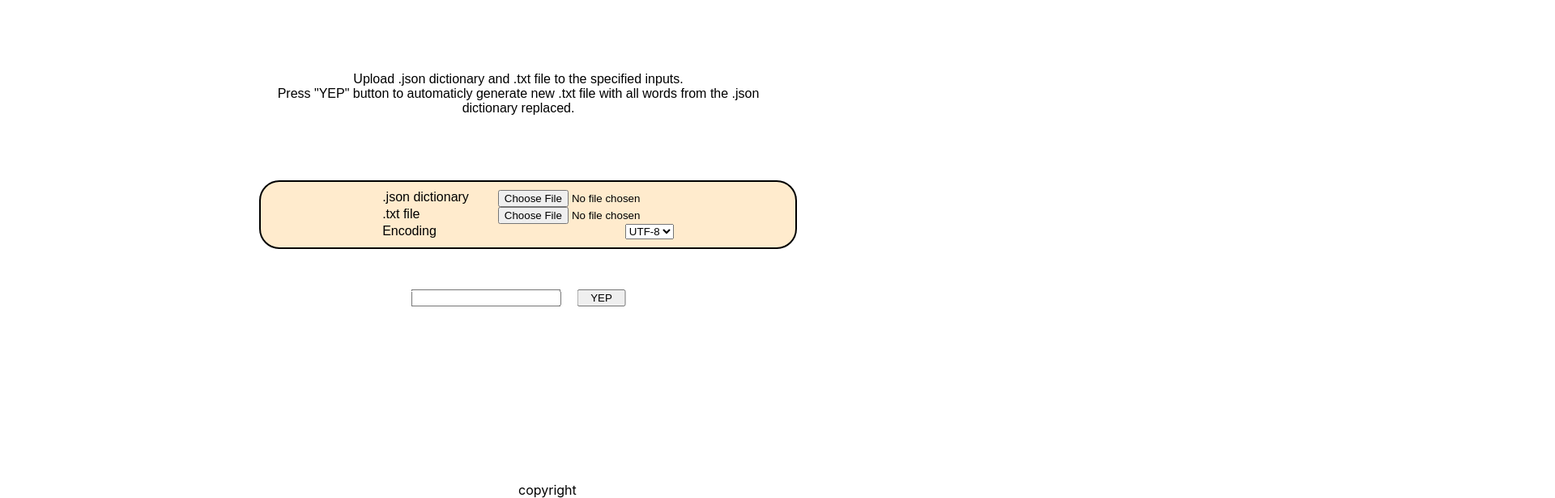
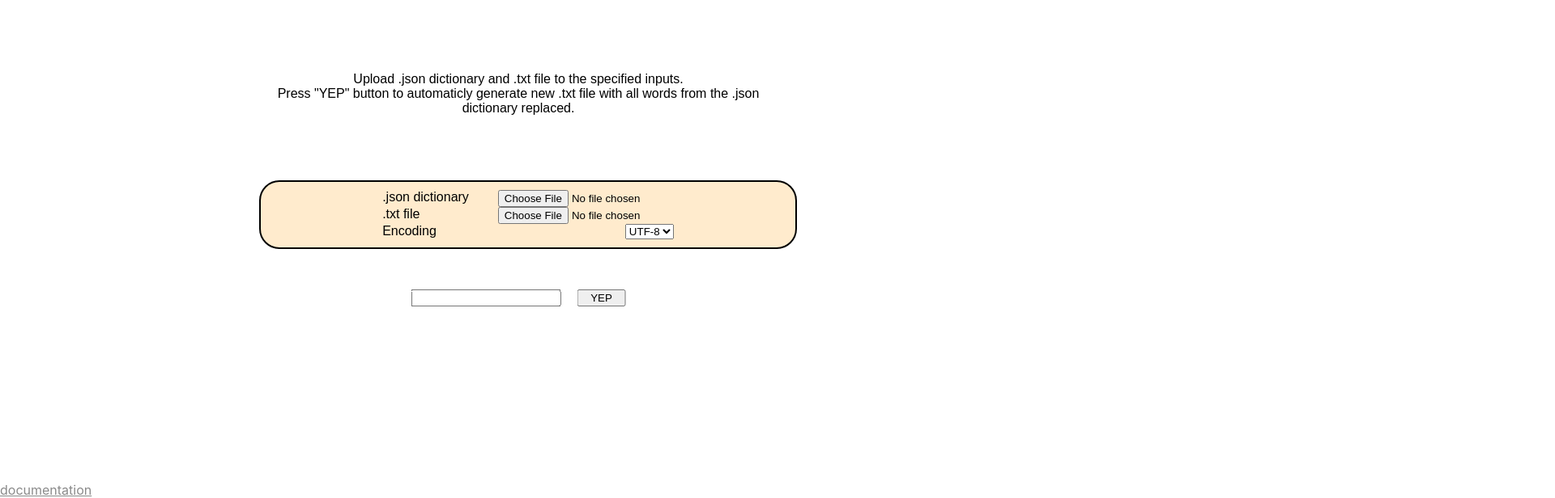
Before and after one commit to mani-314/yepstring, a React (Create React App) app: page / in a window 1280 px wide. Shown: the part 184-800 px from the top of the page at 81% size, 1920 px wide, since content can reach past the window. Built offline with nearby package versions, Linux system fonts and the light colour scheme.

Commit message:
initial commit

```diff
--- a/src/App.css
+++ b/src/App.css
@@ -96,8 +96,15 @@ footer{
 
 .footer{
     position: relative;
-    left: 50%;
+    /* left: 50%; */
     justify-content: space-around;
+}
+
+a:link{
+    color: rgb(138, 138, 138)
+}
+a:visited{
+    color: rgb(138, 138, 138);
 }
 
 form  { display: table;      }
--- a/src/App.js
+++ b/src/App.js
@@ -134,7 +134,7 @@ function App() {
       </div>
       <footer>
         <div className="footer">
-          copyright
+          <a href="https://github.com/nilsayy/yepstring" target="_blank" id="doc">documentation</a>
         </div>
       </footer>
     </div>
```
